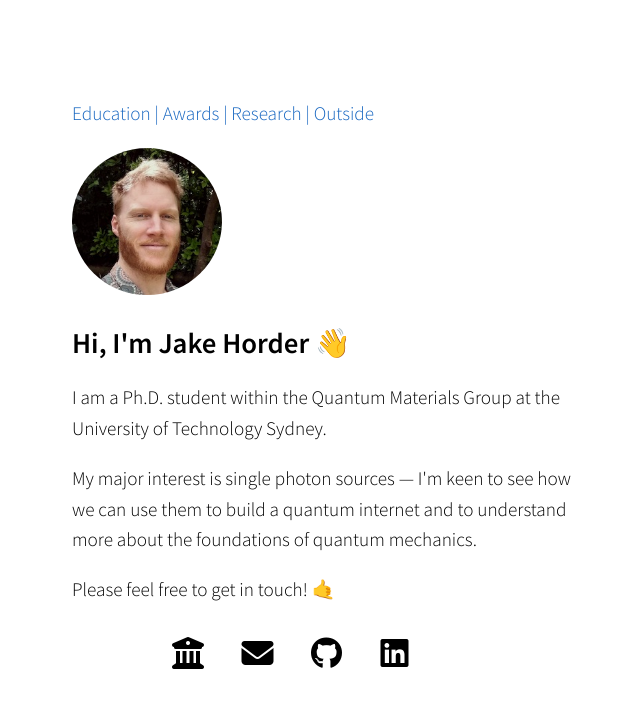
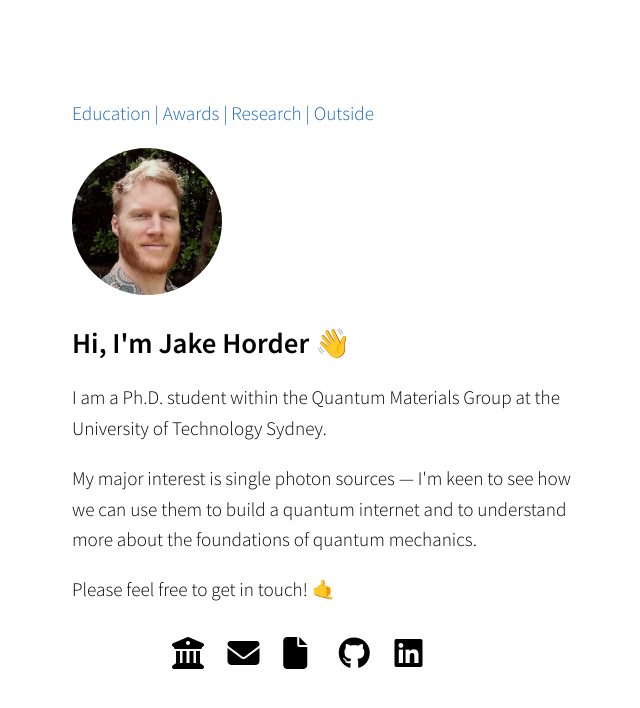
Before and after one commit to jjhorder/jjhorder.github.io, a plain HTML site: page index.html in a window 1280 px wide. Shown: the whole page, without its empty margins (308-948 px from the left). Drawn offline with Linux system fonts and the light colour scheme; some icons are missing.

Commit message:
Update index.html

```diff
--- a/index.html
+++ b/index.html
@@ -69,6 +69,9 @@
           <a href="mailto:jjhorder@gmail.com" title="E-Mail"><i class="fas fa-envelope"></i></a>
         </li>
         <li>
+          <a href="Jake-HORDER---CV.pdf" title="CV"><i class="fa-solid fa-file"></i></a>
+        </li>
+        <li>
           <a href="https://www.github.com/jjhorder" title="GitHub"><i class="fab fa-github"></i></a>
         </li>
         <li>
```
